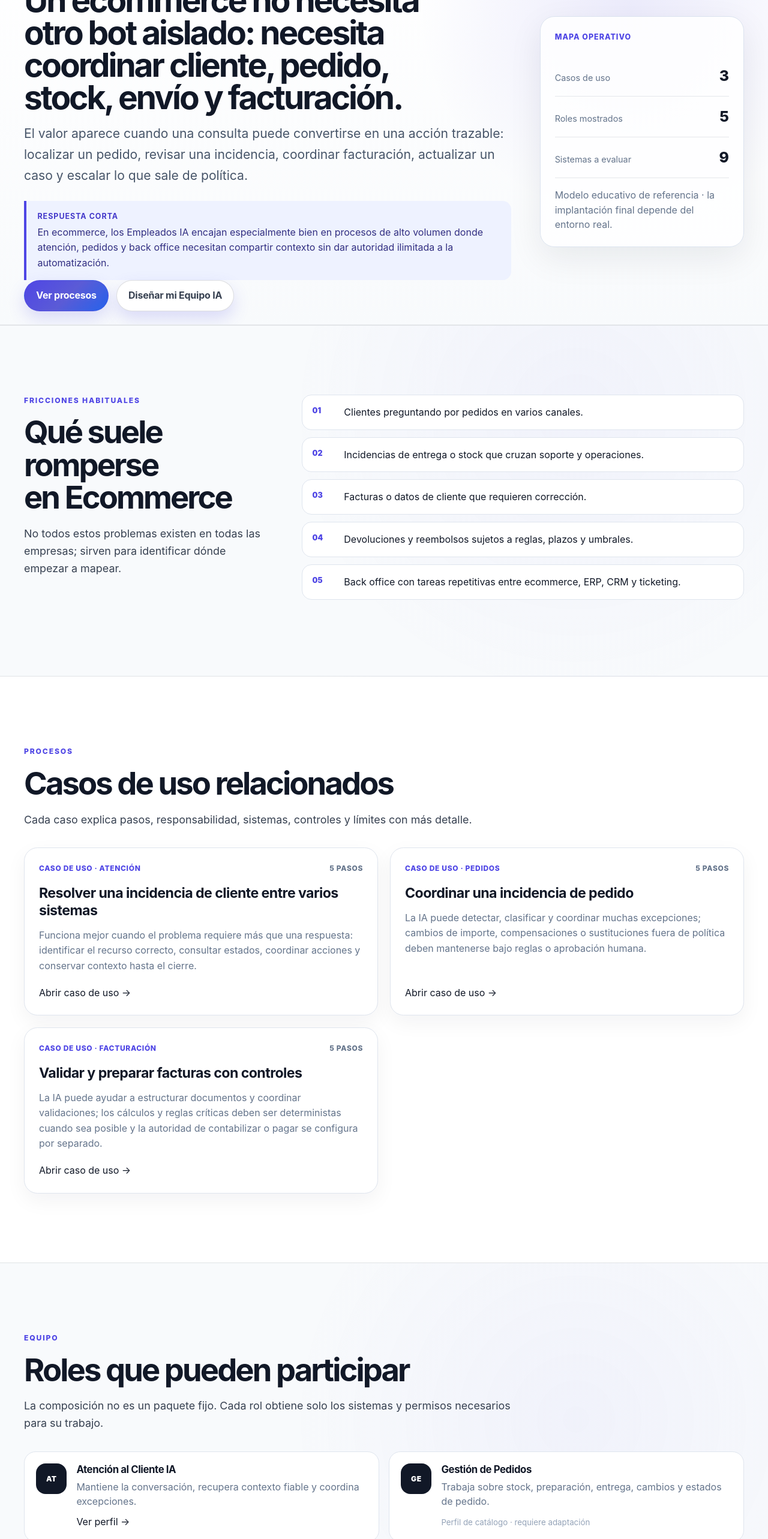
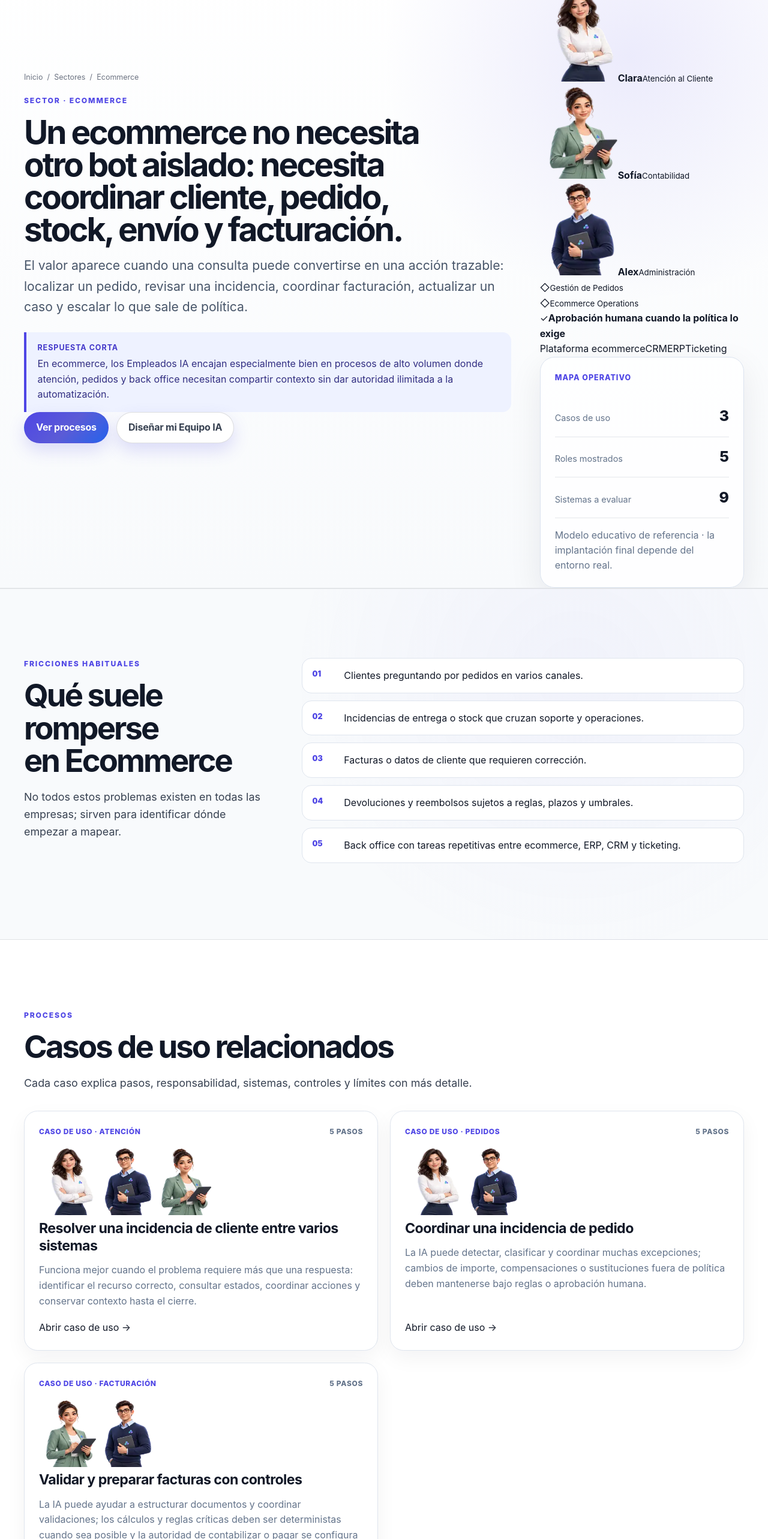
Before and after one commit to Emmakex/ia-empleado-web, a Next.js app: page /sectores/ecommerce in a window 1280 px wide. Shown: the part 180-2746 px from the top of the page at 60% size. Built offline with nearby package versions, Linux system fonts and the light colour scheme.

Commit message:
feat: apply branded scenes to sector detail pages

```diff
--- a/components/sector-detail-page.tsx
+++ b/components/sector-detail-page.tsx
@@ -2,6 +2,7 @@ import Link from "next/link";
 import type { Locale } from "../lib/i18n";
 import { getDictionary, localeHref } from "../lib/i18n";
 import { employeeDetailPath } from "../lib/employee-content-engine";
+import { getBrandCharacterByEmployeeKey } from "../lib/brand-characters";
 import { getTeamRecords, teamDetailPath } from "../lib/team-content-engine";
 import {
   sectorDetailPath,
@@ -14,6 +15,7 @@ import { processAnalyzerPath } from "../lib/process-analyzer";
 import { roiEstimatorPath } from "../lib/roi-estimator";
 import { teamBuilderPath } from "../lib/team-builder";
 import { comparisonIndexPath } from "../lib/comparison-content";
+import { BrandCharacterStrip, BrandContextScene } from "./brand-context-scene";
 import { SiteFooter } from "./site-footer";
 import { SiteHeader } from "./site-header";
 
@@ -61,8 +63,8 @@ export function SectorDetailPage({ locale, sector }: Props) {
     <>
       <a className="skip-link" href="#contenido">{locale === "es" ? "Saltar al contenido" : "Skip to content"}</a>
       <SiteHeader locale={locale} dictionary={dictionary} alternateHref={alternate} />
-      <main id="contenido" className="sector-cluster-page">
-        <section className="sector-detail-hero section-shell">
+      <main id="contenido" className="sector-cluster-page brand-sector-cluster-page">
+        <section className="sector-detail-hero section-shell brand-sector-detail-hero" data-sector={sector.key}>
           <div className="container sector-detail-hero-grid">
             <div>
               <nav className="breadcrumbs" aria-label={locale === "es" ? "Migas de pan" : "Breadcrumbs"}>
@@ -84,7 +86,18 @@ export function SectorDetailPage({ locale, sector }: Props) {
                 <Link className="button button-ghost" href={teamBuilderPath(locale)}>{locale === "es" ? "Diseñar mi Equipo IA" : "Design my AI Team"}</Link>
               </div>
             </div>
-            <aside className="sector-detail-summary">
+            <div className="brand-sector-detail-visual">
+              <BrandContextScene
+                locale={locale}
+                kind="sector"
+                contextKey={sector.key}
+                eyebrow={sector.eyebrow[locale]}
+                title={sector.name[locale]}
+                roles={sector.roles[locale]}
+                systems={sector.systems[locale]}
+                humanLabel={locale === "es" ? "Aprobación humana cuando la política lo exige" : "Human approval when policy requires it"}
+              />
+              <aside className="sector-detail-summary brand-sector-summary">
                 <span className="sector-summary-kicker">{locale === "es" ? "Mapa operativo" : "Operating map"}</span>
                 <dl>
                   <div><dt>{locale === "es" ? "Casos de uso" : "Use cases"}</dt><dd>{sector.useCases.length}</dd></div>
@@ -93,6 +106,7 @@ export function SectorDetailPage({ locale, sector }: Props) {
                 </dl>
                 <p>{locale === "es" ? "Modelo educativo de referencia · la implantación final depende del entorno real." : "Educational reference model · final implementation depends on the real environment."}</p>
               </aside>
+            </div>
           </div>
         </section>
 
@@ -120,8 +134,9 @@ export function SectorDetailPage({ locale, sector }: Props) {
             </div>
             <div className="use-case-card-grid">
               {relatedUseCases.map((record) => record && (
-                <article className="use-case-card" key={record.key}>
+                <article className="use-case-card brand-use-case-card" data-use-case={record.key} key={record.key}>
                   <div className="sector-card-topline"><span>{record.eyebrow[locale]}</span><span>{record.steps[locale].length} {locale === "es" ? "pasos" : "steps"}</span></div>
+                  <BrandCharacterStrip locale={locale} roles={record.roles[locale]} compact />
                   <h3>{record.title[locale]}</h3>
                   <p>{record.shortAnswer[locale]}</p>
                   <Link className="text-link" href={useCaseDetailPath(record.key, locale)}>{locale === "es" ? "Abrir caso de uso" : "Open use case"} <span aria-hidden="true">→</span></Link>
@@ -139,16 +154,24 @@ export function SectorDetailPage({ locale, sector }: Props) {
               <p>{locale === "es" ? "La composición no es un paquete fijo. Cada rol obtiene solo los sistemas y permisos necesarios para su trabajo." : "This is not a fixed package. Each role receives only the systems and permissions needed for its work."}</p>
             </div>
             <div className="sector-role-grid">
-              {sector.roles[locale].map((role) => (
-                <article key={role.name} className="sector-role-card">
+              {sector.roles[locale].map((role) => {
+                const character = role.employeeKey ? getBrandCharacterByEmployeeKey(role.employeeKey, locale) : undefined;
+                return (
+                  <article key={role.name} className={`sector-role-card${character ? " has-brand-character" : ""}`}>
+                    {character ? (
+                      <span className="sector-role-character" data-accent={character.accent} aria-hidden="true"><img src={character.asset} alt="" width={96} height={112} /></span>
+                    ) : (
                       <span className="sector-role-mark" aria-hidden="true">{role.name.slice(0, 2).toUpperCase()}</span>
+                    )}
                     <div>
+                      {character && <p className="sector-role-character-name">{character.name}</p>}
                       <h3>{role.name}</h3>
                       <p>{role.contribution}</p>
                       {role.employeeKey ? <Link className="text-link" href={employeeDetailPath(role.employeeKey, locale)}>{locale === "es" ? "Ver perfil" : "View profile"} <span aria-hidden="true">→</span></Link> : <small>{locale === "es" ? "Perfil de catálogo · requiere adaptación" : "Catalog profile · requires adaptation"}</small>}
                     </div>
                   </article>
-              ))}
+                );
+              })}
             </div>
             <div className="sector-reference-teams">
               <strong>{locale === "es" ? "Equipos de referencia relacionados" : "Related reference teams"}</strong>
```
Lines whose indentation alone changed are shown as unchanged.
